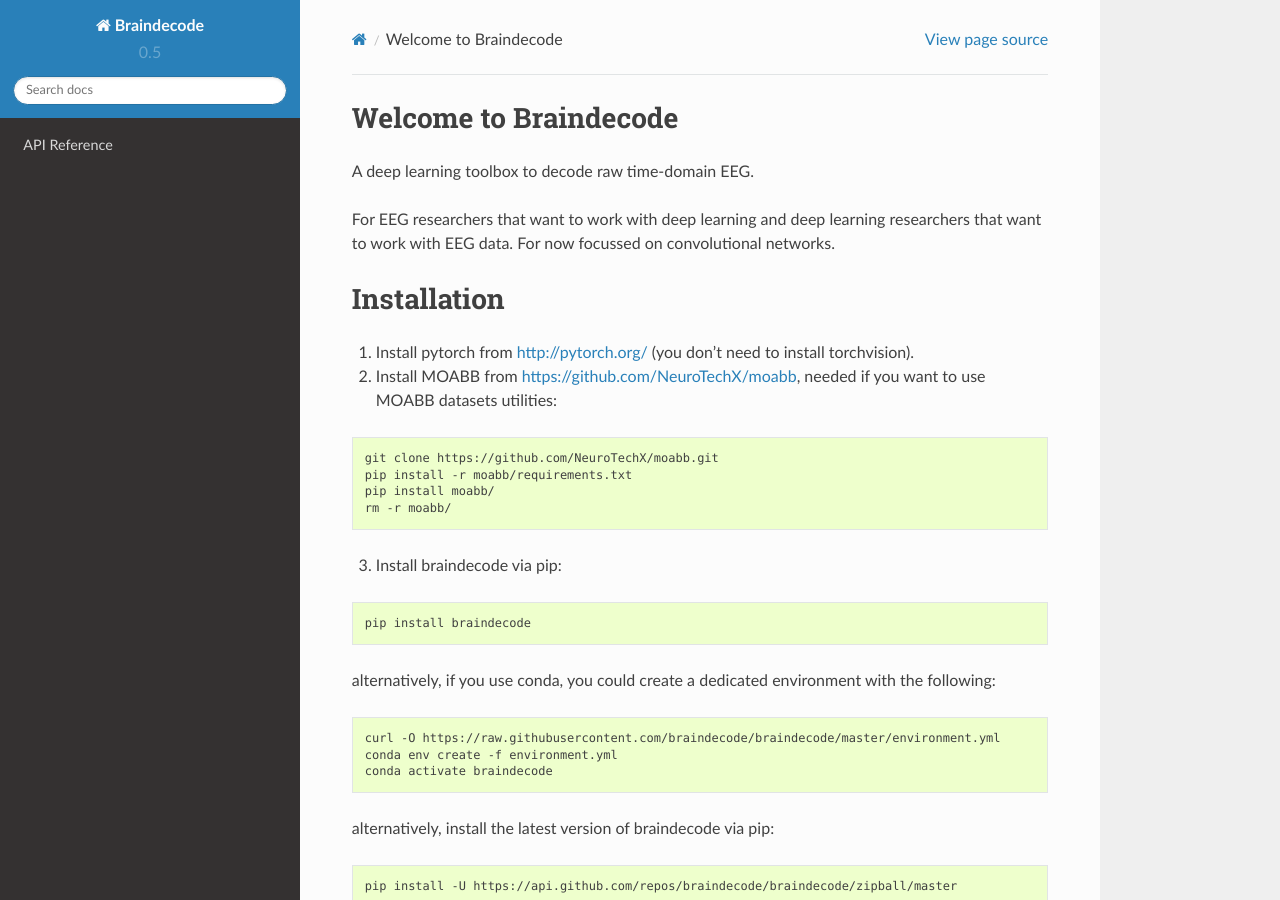
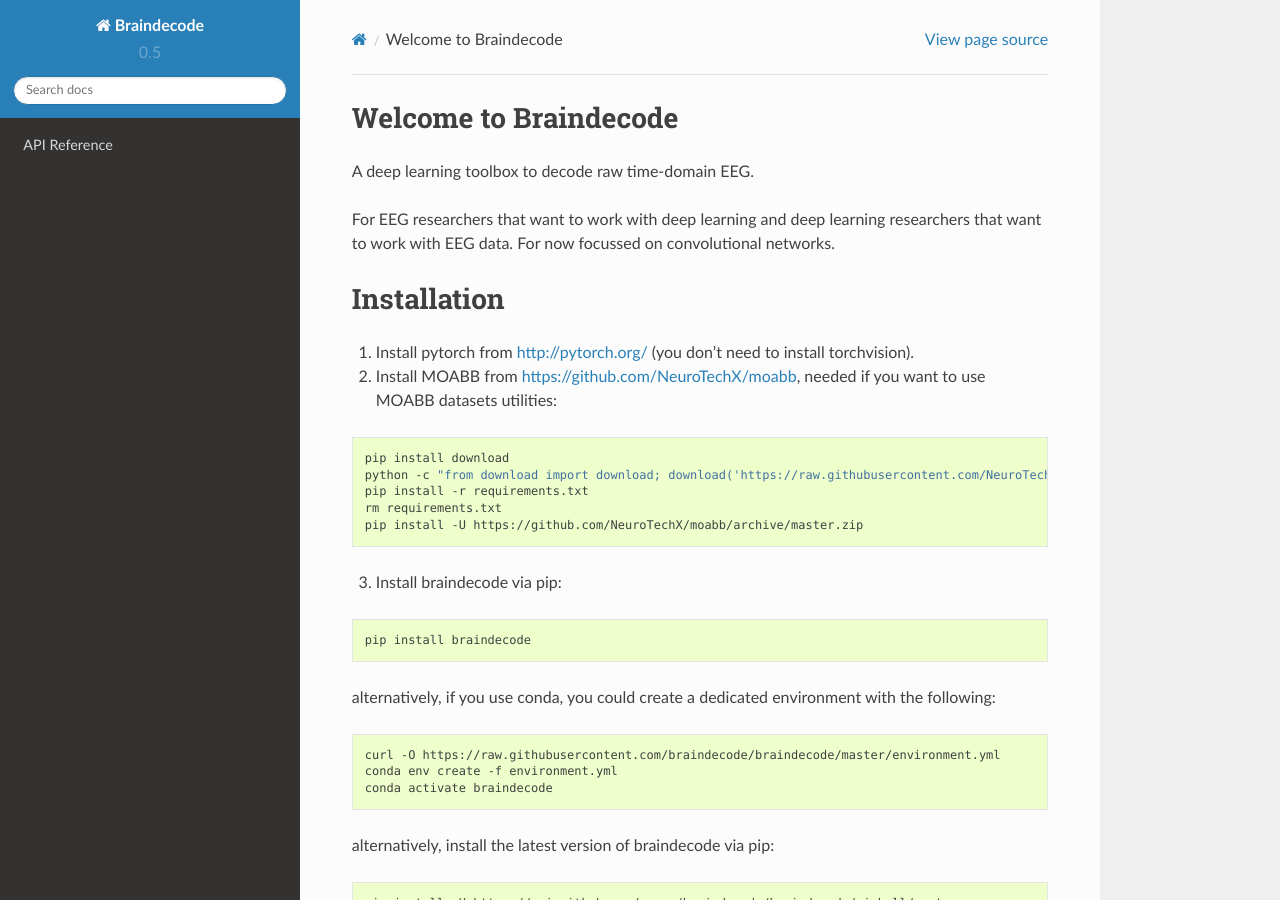
Before and after one commit to braindecode/braindecode, a Sphinx documentation site: the page built from docs/index.rst, in a window 1280 px wide and 900 px high. Built offline with Sphinx 7.4.7 and the Read the Docs theme 2.0.0, drawn with Linux system fonts in a browser that asks for light colours; pages that are not in the unit, such as notebooks, are missing from menus.

Commit message:
review changes for downloading requirements file

```diff
--- a/docs/index.rst
+++ b/docs/index.rst
@@ -16,10 +16,11 @@
 
 .. code-block:: bash
 
-  git clone https://github.com/NeuroTechX/moabb.git
-  pip install -r moabb/requirements.txt
-  pip install moabb/
-  rm -r moabb/
+  pip install download
+  python -c "from download import download; download('https://raw.githubusercontent.com/NeuroTechX/moabb/master/requirements.txt', 'requirements.txt', replace=True)"
+  pip install -r requirements.txt
+  rm requirements.txt
+  pip install -U https://github.com/NeuroTechX/moabb/archive/master.zip
 
 3. Install braindecode via pip:
 
```
Also changed, not shown: README.rst (+5 -4 lines).
